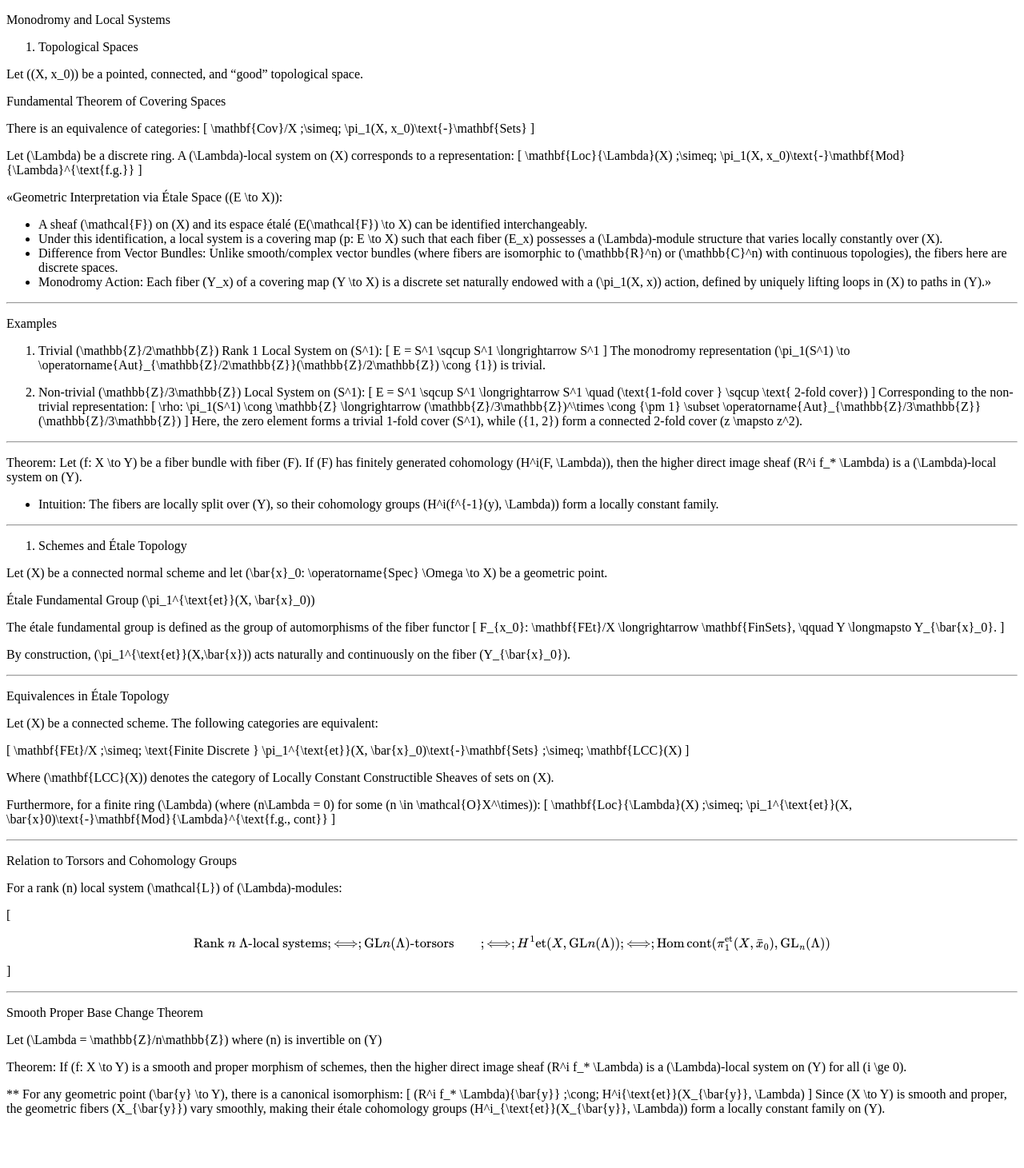
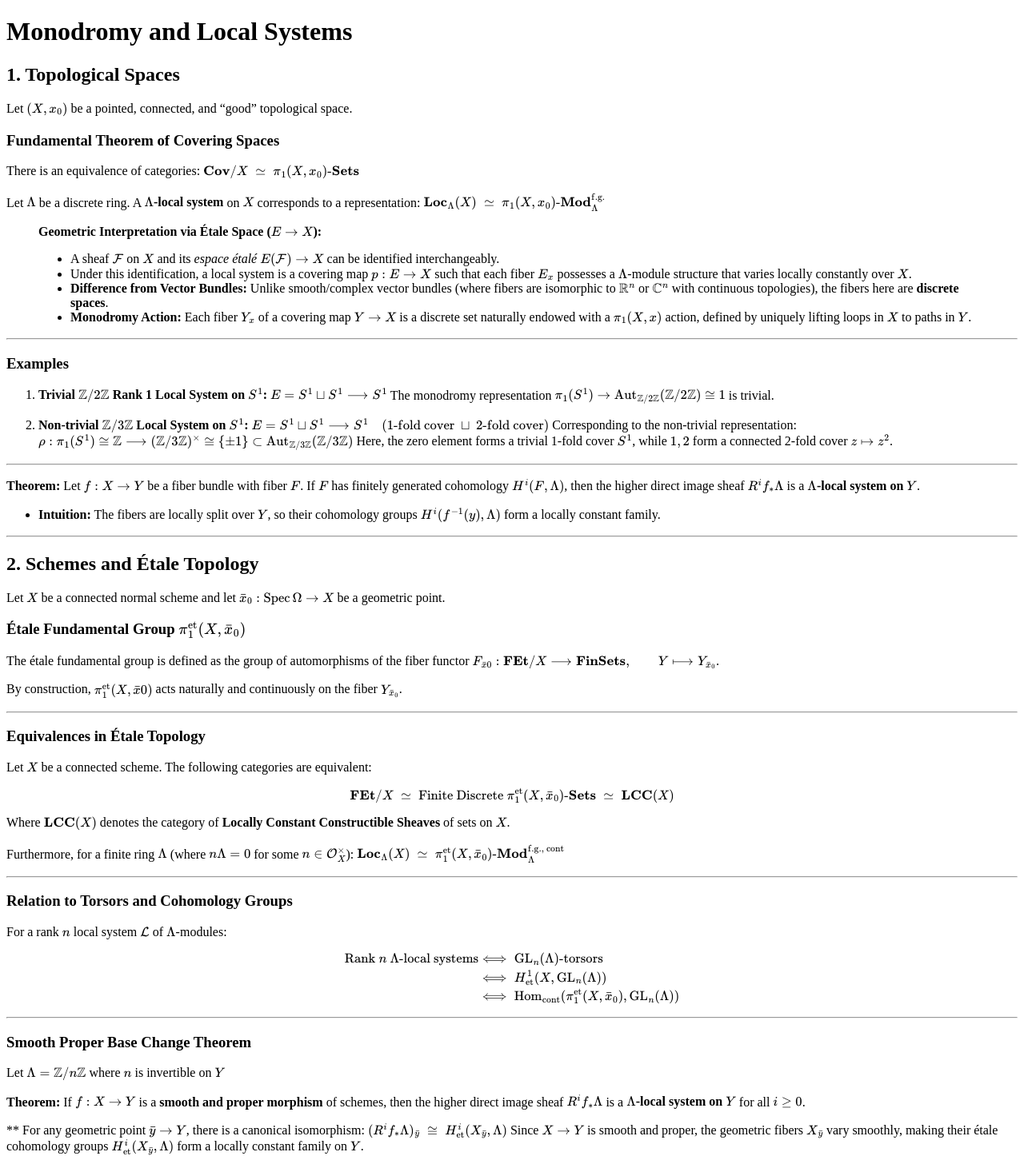
Before and after one commit to alchan00/alchan00.github.io, a Jekyll site: the page built from daily-notes/2026-09-01/index.md, in a window 1280 px wide. Shown: the whole page at 80% size. Built offline with Jekyll 4.4.1, drawn with Linux system fonts in a browser that asks for light colours; our own code applies the rules of GitHub Pages for plain Markdown files; before the commit the page ends 1412 px from its top, so only the background shows below that.

Commit message:
Update index.md

```diff
--- a/daily-notes/2026-09-01/index.md
+++ b/daily-notes/2026-09-01/index.md
@@ -1,112 +1,96 @@
-Monodromy and Local Systems
 
-1. Topological Spaces
 
-Let ((X, x_0)) be a pointed, connected, and "good" topological space.
 
-Fundamental Theorem of Covering Spaces
+# Monodromy and Local Systems
 
+## 1. Topological Spaces
+
+Let $(X, x_0)$ be a pointed, connected, and "good" topological space.
+
+### Fundamental Theorem of Covering Spaces
 There is an equivalence of categories:
-[
-\mathbf{Cov}/X ;\simeq; \pi_1(X, x_0)\text{-}\mathbf{Sets}
-]
+$$\mathbf{Cov}/X \;\simeq\; \pi_1(X, x_0)\text{-}\mathbf{Sets}$$
 
-Let (\Lambda) be a discrete ring. A (\Lambda)-local system on (X) corresponds to a representation:
-[
-\mathbf{Loc}{\Lambda}(X) ;\simeq; \pi_1(X, x_0)\text{-}\mathbf{Mod}{\Lambda}^{\text{f.g.}}
-]
+Let $\Lambda$ be a discrete ring. A **$\Lambda$-local system** on $X$ corresponds to a representation:
+$$\mathbf{Loc}_{\Lambda}(X) \;\simeq\; \pi_1(X, x_0)\text{-}\mathbf{Mod}_{\Lambda}^{\text{f.g.}}$$
 
-«Geometric Interpretation via Étale Space ((E \to X)):
-
-* A sheaf (\mathcal{F}) on (X) and its espace étalé (E(\mathcal{F}) \to X) can be identified interchangeably.
-* Under this identification, a local system is a covering map (p: E \to X) such that each fiber (E_x) possesses a (\Lambda)-module structure that varies locally constantly over (X).
-* Difference from Vector Bundles: Unlike smooth/complex vector bundles (where fibers are isomorphic to (\mathbb{R}^n) or (\mathbb{C}^n) with continuous topologies), the fibers here are discrete spaces.
-* Monodromy Action: Each fiber (Y_x) of a covering map (Y \to X) is a discrete set naturally endowed with a (\pi_1(X, x)) action, defined by uniquely lifting loops in (X) to paths in (Y).»
+> **Geometric Interpretation via Étale Space ($E \to X$):**
+> * A sheaf $\mathcal{F}$ on $X$ and its *espace étalé* $E(\mathcal{F}) \to X$ can be identified interchangeably.
+> * Under this identification, a local system is a covering map $p: E \to X$ such that each fiber $E_x$ possesses a $\Lambda$-module structure that varies locally constantly over $X$.
+> * **Difference from Vector Bundles:** Unlike smooth/complex vector bundles (where fibers are isomorphic to $\mathbb{R}^n$ or $\mathbb{C}^n$ with continuous topologies), the fibers here are **discrete spaces**.
+> * **Monodromy Action:** Each fiber $Y_x$ of a covering map $Y \to X$ is a discrete set naturally endowed with a $\pi_1(X, x)$ action, defined by uniquely lifting loops in $X$ to paths in $Y$.
 
 ---
 
-Examples
+### Examples
 
-1. Trivial (\mathbb{Z}/2\mathbb{Z}) Rank 1 Local System on (S^1):
-   [
-   E = S^1 \sqcup S^1 \longrightarrow S^1
-   ]
-   The monodromy representation (\pi_1(S^1) \to \operatorname{Aut}_{\mathbb{Z}/2\mathbb{Z}}(\mathbb{Z}/2\mathbb{Z}) \cong {1}) is trivial.
+1. **Trivial $\mathbb{Z}/2\mathbb{Z}$ Rank 1 Local System on $S^1$:**
+   $$E = S^1 \sqcup S^1 \longrightarrow S^1$$
+   The monodromy representation $\pi_1(S^1) \to \operatorname{Aut}_{\mathbb{Z}/2\mathbb{Z}}(\mathbb{Z}/2\mathbb{Z}) \cong \{1\}$ is trivial.
 
-2. Non-trivial (\mathbb{Z}/3\mathbb{Z}) Local System on (S^1):
-   [
-   E = S^1 \sqcup S^1 \longrightarrow S^1 \quad (\text{1-fold cover } \sqcup \text{ 2-fold cover})
-   ]
+2. **Non-trivial $\mathbb{Z}/3\mathbb{Z}$ Local System on $S^1$:**
+   $$E = S^1 \sqcup S^1 \longrightarrow S^1 \quad (\text{1-fold cover } \sqcup \text{ 2-fold cover})$$
    Corresponding to the non-trivial representation:
-   [
-   \rho: \pi_1(S^1) \cong \mathbb{Z} \longrightarrow (\mathbb{Z}/3\mathbb{Z})^\times \cong {\pm 1} \subset \operatorname{Aut}_{\mathbb{Z}/3\mathbb{Z}}(\mathbb{Z}/3\mathbb{Z})
-   ]
-   Here, the zero element forms a trivial 1-fold cover (S^1), while ({1, 2}) form a connected 2-fold cover (z \mapsto z^2).
+   $$\rho: \pi_1(S^1) \cong \mathbb{Z} \longrightarrow (\mathbb{Z}/3\mathbb{Z})^\times \cong \{\pm 1\} \subset \operatorname{Aut}_{\mathbb{Z}/3\mathbb{Z}}(\mathbb{Z}/3\mathbb{Z})$$
+   Here, the zero element forms a trivial 1-fold cover $S^1$, while $\{1, 2\}$ form a connected 2-fold cover $z \mapsto z^2$.
 
 ---
 
-Theorem: Let (f: X \to Y) be a fiber bundle with fiber (F). If (F) has finitely generated cohomology (H^i(F, \Lambda)), then the higher direct image sheaf (R^i f_* \Lambda) is a (\Lambda)-local system on (Y).
+**Theorem:** Let $f: X \to Y$ be a fiber bundle with fiber $F$. If $F$ has finitely generated cohomology $H^i(F, \Lambda)$, then the higher direct image sheaf $R^i f_* \Lambda$ is a **$\Lambda$-local system on $Y$**.
 
-* Intuition: The fibers are locally split over (Y), so their cohomology groups (H^i(f^{-1}(y), \Lambda)) form a locally constant family.
+* **Intuition:** The fibers are locally split over $Y$, so their cohomology groups $H^i(f^{-1}(y), \Lambda)$ form a locally constant family.
 
 ---
 
-2. Schemes and Étale Topology
+## 2. Schemes and Étale Topology
 
-Let (X) be a connected normal scheme and let (\bar{x}_0: \operatorname{Spec} \Omega \to X) be a geometric point.
+Let $X$ be a connected normal scheme and let $\bar{x}_0: \operatorname{Spec} \Omega \to X$ be a geometric point.
 
-Étale Fundamental Group (\pi_1^{\text{et}}(X, \bar{x}_0))
+### Étale Fundamental Group $\pi_1^{\text{et}}(X, \bar{x}_0)$
 
 The étale fundamental group is defined as the group of automorphisms of the fiber functor
-[
-F_{x_0}: \mathbf{FEt}/X \longrightarrow \mathbf{FinSets},
+$$
+F_{\bar{x}0}: \mathbf{FEt}/X \longrightarrow \mathbf{FinSets},
 \qquad
 Y \longmapsto Y_{\bar{x}_0}.
-]
+$$
 
-By construction, (\pi_1^{\text{et}}(X,\bar{x})) acts naturally and continuously on the fiber (Y_{\bar{x}_0}).
+By construction, $\pi_1^{\text{et}}(X,\bar{x}0)$ acts naturally and continuously on the fiber $Y_{\bar{x}_0}$.
+
 
 ---
 
-Equivalences in Étale Topology
+### Equivalences in Étale Topology
 
-Let (X) be a connected scheme. The following categories are equivalent:
+Let $X$ be a connected scheme. The following categories are equivalent:
 
-[
-\mathbf{FEt}/X ;\simeq; \text{Finite Discrete } \pi_1^{\text{et}}(X, \bar{x}_0)\text{-}\mathbf{Sets} ;\simeq; \mathbf{LCC}(X)
-]
+$$\mathbf{FEt}/X \;\simeq\; \text{Finite Discrete } \pi_1^{\text{et}}(X, \bar{x}_0)\text{-}\mathbf{Sets} \;\simeq\; \mathbf{LCC}(X)$$
 
-Where (\mathbf{LCC}(X)) denotes the category of Locally Constant Constructible Sheaves of sets on (X).
+Where $\mathbf{LCC}(X)$ denotes the category of **Locally Constant Constructible Sheaves** of sets on $X$.
 
-Furthermore, for a finite ring (\Lambda) (where (n\Lambda = 0) for some (n \in \mathcal{O}X^\times)):
-[
-\mathbf{Loc}{\Lambda}(X) ;\simeq; \pi_1^{\text{et}}(X, \bar{x}0)\text{-}\mathbf{Mod}{\Lambda}^{\text{f.g., cont}}
-]
+Furthermore, for a finite ring $\Lambda$ (where $n\Lambda = 0$ for some $n \in \mathcal{O}_X^\times$):
+$$\mathbf{Loc}_{\Lambda}(X) \;\simeq\; \pi_1^{\text{et}}(X, \bar{x}_0)\text{-}\mathbf{Mod}_{\Lambda}^{\text{f.g., cont}}$$
 
 ---
 
-Relation to Torsors and Cohomology Groups
+### Relation to Torsors and Cohomology Groups
 
-For a rank (n) local system (\mathcal{L}) of (\Lambda)-modules:
+For a rank $n$ local system $\mathcal{L}$ of $\Lambda$-modules:
 
-[
-\begin{aligned}
-\text{Rank } n \text{ }\Lambda\text{-local systems} &;\Longleftrightarrow; \mathrm{GL}n(\Lambda)\text{-torsors} \
-&;\Longleftrightarrow; H^1{\text{et}}(X, \mathrm{GL}n(\Lambda)) \
-&;\Longleftrightarrow; \operatorname{Hom}{\text{cont}}(\pi_1^{\text{et}}(X, \bar{x}_0), \mathrm{GL}_n(\Lambda))
-\end{aligned}
-]
+$$\begin{aligned}
+\text{Rank } n \text{ }\Lambda\text{-local systems} &\;\Longleftrightarrow\; \mathrm{GL}_n(\Lambda)\text{-torsors} \\
+&\;\Longleftrightarrow\; H^1_{\text{et}}(X, \mathrm{GL}_n(\Lambda)) \\
+&\;\Longleftrightarrow\; \operatorname{Hom}_{\text{cont}}(\pi_1^{\text{et}}(X, \bar{x}_0), \mathrm{GL}_n(\Lambda))
+\end{aligned}$$
 
 ---
 
-Smooth Proper Base Change Theorem
+### Smooth Proper Base Change Theorem
 
-Let (\Lambda = \mathbb{Z}/n\mathbb{Z}) where (n) is invertible on (Y)
+Let $\Lambda = \mathbb{Z}/n\mathbb{Z}$ where $n$ is invertible on $Y$
 
-Theorem: If (f: X \to Y) is a smooth and proper morphism of schemes, then the higher direct image sheaf (R^i f_* \Lambda) is a (\Lambda)-local system on (Y) for all (i \ge 0).
+**Theorem:** If $f: X \to Y$ is a **smooth and proper morphism** of schemes, then the higher direct image sheaf $R^i f_* \Lambda$ is a **$\Lambda$-local system on $Y$** for all $i \ge 0$.
 
-** For any geometric point (\bar{y} \to Y), there is a canonical isomorphism:
-[
-(R^i f_* \Lambda){\bar{y}} ;\cong; H^i{\text{et}}(X_{\bar{y}}, \Lambda)
-]
-Since (X \to Y) is smooth and proper, the geometric fibers (X_{\bar{y}}) vary smoothly, making their étale cohomology groups (H^i_{\text{et}}(X_{\bar{y}}, \Lambda)) form a locally constant family on (Y).
+** For any geometric point $\bar{y} \to Y$, there is a canonical isomorphism:
+  $$(R^i f_* \Lambda)_{\bar{y}} \;\cong\; H^i_{\text{et}}(X_{\bar{y}}, \Lambda)$$
+  Since $X \to Y$ is smooth and proper, the geometric fibers $X_{\bar{y}}$ vary smoothly, making their étale cohomology groups $H^i_{\text{et}}(X_{\bar{y}}, \Lambda)$ form a locally constant family on $Y$.
```
